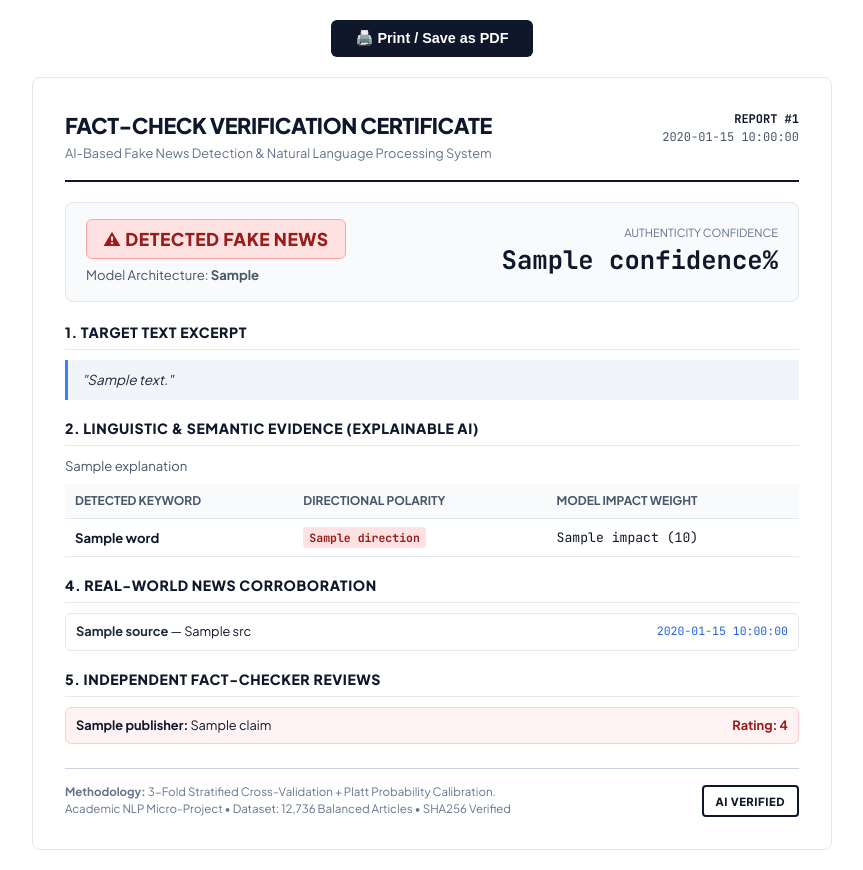
After one commit to jachinsamuel/AI_Fake_News_Detector, a Flask app: template templates/report_template.html in a window 1280 px wide. The commit adds this page. Shown: the whole page, without its empty margins (208-1071 px from the left). Run offline with Flask 3, Linux system fonts and the light colour scheme; the template is opened without the code that fills it: most values are stand-ins (such as "Sample title", 1, 10 or a date in 2020); parts of the project's set-up code (start-up, migrations or seed data) failed here and were passed over.

Commit message:
perf(ui): enhance AI Fake News Detector with formal fact-check verification report generation
- Implement export report functionality for formal fact-check verification certificates
- Add report template HTML and CSS styles for print-ready PDF reports
- Update Flask API to handle report generation requests
- Implement unit tests for report generation endpoint
- Enhance UI with export report button and PDF report generation functionality

```diff
--- a/app.py
+++ b/app.py
@@ -170,6 +170,35 @@ def scrape_url():
         }), 400
 
 
+@app.route("/export-report", methods=["POST"])
+def export_report():
+    """Render formal print-ready fact-check verification certificate / report."""
+    data = request.get_json(silent=True) or {}
+    import random
+    report_id = f"FND-2026-{random.randint(10000, 99999)}"
+    generated_at = time.strftime("%B %d, %Y • %H:%M:%S UTC")
+
+    web_data = data.get("web_verification") or {}
+    wiki_data = web_data.get("wikipedia_grounding") or {}
+    live_sources = web_data.get("live_sources") or []
+    fact_checks = web_data.get("fact_checks") or []
+
+    return render_template(
+        "report_template.html",
+        report_id=report_id,
+        generated_at=generated_at,
+        prediction=data.get("prediction", "UNKNOWN"),
+        confidence=data.get("confidence", 0.0),
+        model_used=data.get("model", "Soft-Voting Ensemble"),
+        input_text=data.get("input_text", ""),
+        explanation=data.get("explanation", ""),
+        feature_details=data.get("feature_details", []),
+        wiki=wiki_data,
+        live_sources=live_sources,
+        fact_checks=fact_checks
+    )
+
+
 @app.route("/api/metrics", methods=["GET"])
 def get_metrics():
     """Return model performance comparison metrics and training statistics."""
--- /dev/null
+++ b/templates/report_template.html
@@ -0,0 +1,384 @@
+<!DOCTYPE html>
+<html lang="en">
+<head>
+    <meta charset="UTF-8">
+    <title>Fact-Check Verification Report - {{ report_id }}</title>
+    <link rel="preconnect" href="https://fonts.googleapis.com">
+    <link rel="preconnect" href="https://fonts.gstatic.com" crossorigin>
+    <link href="https://fonts.googleapis.com/css2?family=Plus+Jakarta+Sans:wght@400;500;600;700;800&family=JetBrains+Mono:wght@400;500;700&display=swap" rel="stylesheet">
+
+    <style>
+        @page {
+            size: A4 portrait;
+            margin: 14mm 16mm;
+        }
+
+        *, *::before, *::after {
+            box-sizing: border-box;
+            margin: 0;
+            padding: 0;
+        }
+
+        body {
+            font-family: 'Plus Jakarta Sans', -apple-system, sans-serif;
+            color: #0F172A;
+            background: #FFFFFF;
+            font-size: 13px;
+            line-height: 1.5;
+            padding: 20px;
+        }
+
+        .report-sheet {
+            max-width: 800px;
+            margin: 0 auto;
+            border: 1px solid #E2E8F0;
+            padding: 32px;
+            border-radius: 8px;
+        }
+
+        /* Header */
+        .report-header {
+            display: flex;
+            justify-content: space-between;
+            align-items: flex-start;
+            border-bottom: 2px solid #0F172A;
+            padding-bottom: 16px;
+            margin-bottom: 20px;
+        }
+
+        .header-title-block h1 {
+            font-size: 1.35rem;
+            font-weight: 800;
+            letter-spacing: -0.02em;
+            color: #0F172A;
+        }
+
+        .header-title-block p {
+            font-size: 0.8rem;
+            color: #64748B;
+            margin-top: 2px;
+        }
+
+        .header-meta {
+            text-align: right;
+            font-family: 'JetBrains Mono', monospace;
+            font-size: 0.75rem;
+            color: #475569;
+        }
+
+        .header-meta strong {
+            display: block;
+            color: #0F172A;
+        }
+
+        /* Executive Summary */
+        .summary-card {
+            background: #F8FAFC;
+            border: 1px solid #E2E8F0;
+            border-radius: 8px;
+            padding: 16px 20px;
+            margin-bottom: 20px;
+            display: flex;
+            justify-content: space-between;
+            align-items: center;
+        }
+
+        .verdict-tag {
+            display: inline-block;
+            padding: 6px 16px;
+            border-radius: 6px;
+            font-weight: 800;
+            font-size: 1.1rem;
+            letter-spacing: 0.03em;
+        }
+
+        .verdict-real {
+            background: #DCFCE7;
+            color: #166534;
+            border: 1px solid #86EFAC;
+        }
+
+        .verdict-fake {
+            background: #FEE2E2;
+            color: #991B1B;
+            border: 1px solid #FCA5A5;
+        }
+
+        .confidence-box {
+            text-align: right;
+        }
+
+        .confidence-num {
+            font-family: 'JetBrains Mono', monospace;
+            font-size: 1.6rem;
+            font-weight: 800;
+            color: #0F172A;
+        }
+
+        .confidence-lbl {
+            display: block;
+            font-size: 0.7rem;
+            color: #64748B;
+            text-transform: uppercase;
+        }
+
+        /* Section Headings */
+        .section-title {
+            font-size: 0.88rem;
+            font-weight: 800;
+            text-transform: uppercase;
+            letter-spacing: 0.04em;
+            color: #0F172A;
+            border-bottom: 1px solid #E2E8F0;
+            padding-bottom: 6px;
+            margin: 18px 0 10px;
+        }
+
+        .input-excerpt {
+            background: #F1F5F9;
+            border-left: 3px solid #3B82F6;
+            padding: 10px 14px;
+            font-size: 0.85rem;
+            color: #1E293B;
+            line-height: 1.5;
+            margin-bottom: 16px;
+            font-style: italic;
+        }
+
+        /* Tables */
+        .report-table {
+            width: 100%;
+            border-collapse: collapse;
+            font-size: 0.82rem;
+            margin-bottom: 16px;
+        }
+
+        .report-table th, .report-table td {
+            padding: 8px 10px;
+            text-align: left;
+            border-bottom: 1px solid #E2E8F0;
+        }
+
+        .report-table th {
+            background: #F8FAFC;
+            font-weight: 700;
+            color: #475569;
+            font-size: 0.75rem;
+            text-transform: uppercase;
+        }
+
+        .badge-polar {
+            display: inline-block;
+            padding: 2px 6px;
+            border-radius: 4px;
+            font-family: 'JetBrains Mono', monospace;
+            font-size: 0.72rem;
+            font-weight: 700;
+        }
+
+        .badge-real { background: #DCFCE7; color: #166534; }
+        .badge-fake { background: #FEE2E2; color: #991B1B; }
+
+        /* Sources */
+        .source-row {
+            padding: 8px 10px;
+            border: 1px solid #E2E8F0;
+            border-radius: 6px;
+            margin-bottom: 6px;
+            display: flex;
+            justify-content: space-between;
+            font-size: 0.8rem;
+        }
+
+        .source-name {
+            font-weight: 700;
+            color: #1E293B;
+        }
+
+        .source-url {
+            color: #2563EB;
+            font-family: 'JetBrains Mono', monospace;
+            font-size: 0.72rem;
+        }
+
+        /* Wikipedia Grounding */
+        .wiki-box {
+            background: #EFF6FF;
+            border: 1px solid #BFDBFE;
+            padding: 10px 14px;
+            border-radius: 6px;
+            margin-bottom: 14px;
+            font-size: 0.82rem;
+        }
+
+        .wiki-title {
+            font-weight: 700;
+            color: #1E40AF;
+        }
+
+        /* Sign-off / Disclaimer */
+        .report-footer {
+            margin-top: 24px;
+            padding-top: 14px;
+            border-top: 1px solid #CBD5E1;
+            font-size: 0.72rem;
+            color: #64748B;
+            display: flex;
+            justify-content: space-between;
+            align-items: flex-end;
+        }
+
+        .seal-stamp {
+            border: 2px solid #0F172A;
+            padding: 6px 12px;
+            text-transform: uppercase;
+            font-weight: 800;
+            letter-spacing: 0.05em;
+            font-size: 0.7rem;
+            color: #0F172A;
+            border-radius: 4px;
+        }
+
+        .print-btn-bar {
+            text-align: center;
+            margin-bottom: 20px;
+        }
+
+        .btn-print {
+            background: #0F172A;
+            color: white;
+            border: none;
+            padding: 10px 24px;
+            border-radius: 6px;
+            font-weight: 700;
+            cursor: pointer;
+            font-size: 0.9rem;
+        }
+
+        @media print {
+            .print-btn-bar { display: none; }
+            body { padding: 0; }
+            .report-sheet { border: none; padding: 0; }
+        }
+    </style>
+</head>
+<body>
+    <div class="print-btn-bar">
+        <button type="button" class="btn-print" onclick="window.print()">🖨️ Print / Save as PDF</button>
+    </div>
+
+    <div class="report-sheet">
+        <!-- Header -->
+        <header class="report-header">
+            <div class="header-title-block">
+                <h1>FACT-CHECK VERIFICATION CERTIFICATE</h1>
+                <p>AI-Based Fake News Detection &amp; Natural Language Processing System</p>
+            </div>
+            <div class="header-meta">
+                <strong>REPORT #{{ report_id }}</strong>
+                <span>{{ generated_at }}</span>
+            </div>
+        </header>
+
+        <!-- Executive Summary -->
+        <div class="summary-card">
+            <div>
+                <span class="verdict-tag {{ 'verdict-real' if prediction == 'REAL' else 'verdict-fake' }}">
+                    {{ '✓ VERIFIED REAL NEWS' if prediction == 'REAL' else '⚠ DETECTED FAKE NEWS' }}
+                </span>
+                <p style="margin-top: 6px; font-size: 0.82rem; color: #475569;">
+                    Model Architecture: <strong>{{ model_used }}</strong>
+                </p>
+            </div>
+            <div class="confidence-box">
+                <span class="confidence-lbl">Authenticity Confidence</span>
+                <span class="confidence-num">{{ confidence }}%</span>
+            </div>
+        </div>
+
+        <!-- Input Excerpt -->
+        <h2 class="section-title">1. Target Text Excerpt</h2>
+        <div class="input-excerpt">
+            "{{ input_text }}"
+        </div>
+
+        <!-- Linguistic & XAI Feature Evidence -->
+        <h2 class="section-title">2. Linguistic &amp; Semantic Evidence (Explainable AI)</h2>
+        <p style="font-size: 0.82rem; color: #475569; margin-bottom: 8px;">
+            {{ explanation }}
+        </p>
+
+        {% if feature_details and feature_details|length > 0 %}
+        <table class="report-table">
+            <thead>
+                <tr>
+                    <th>Detected Keyword</th>
+                    <th>Directional Polarity</th>
+                    <th>Model Impact Weight</th>
+                </tr>
+            </thead>
+            <tbody>
+                {% for feat in feature_details[:6] %}
+                <tr>
+                    <td><strong>{{ feat.word }}</strong></td>
+                    <td>
+                        <span class="badge-polar {{ 'badge-real' if feat.direction == 'REAL' else 'badge-fake' }}">
+                            {{ feat.direction }}
+                        </span>
+                    </td>
+                    <td style="font-family: 'JetBrains Mono', monospace;">{{ feat.impact }} ({{ feat.score }})</td>
+                </tr>
+                {% endfor %}
+            </tbody>
+        </table>
+        {% endif %}
+
+        <!-- Wikipedia Grounding -->
+        {% if wiki and wiki.is_grounded %}
+        <h2 class="section-title">3. Wikipedia Encyclopedic Knowledge Grounding</h2>
+        <div class="wiki-box">
+            <span class="wiki-title">📖 {{ wiki.entity }}</span>
+            <p style="font-weight: 600; color: #1E3A8A; margin: 2px 0;">{{ wiki.description }}</p>
+            <p style="color: #334155; font-size: 0.78rem;">{{ wiki.extract_snippet }}</p>
+        </div>
+        {% endif %}
+
+        <!-- Live Web Sources -->
+        {% if live_sources and live_sources|length > 0 %}
+        <h2 class="section-title">4. Real-World News Corroboration</h2>
+        {% for src in live_sources[:4] %}
+        <div class="source-row">
+            <div>
+                <span class="source-name">{{ src.source }}</span> — <span>{{ src.title }}</span>
+            </div>
+            <span class="source-url">{{ src.published_at }}</span>
+        </div>
+        {% endfor %}
+        {% endif %}
+
+        <!-- Fact Check Ratings -->
+        {% if fact_checks and fact_checks|length > 0 %}
+        <h2 class="section-title">5. Independent Fact-Checker Reviews</h2>
+        {% for fc in fact_checks[:3] %}
+        <div class="source-row" style="background: #FEF2F2; border-color: #FECDD3;">
+            <div>
+                <strong>{{ fc.publisher }}:</strong> {{ fc.claim }}
+            </div>
+            <strong style="color: #991B1B;">Rating: {{ fc.rating }}</strong>
+        </div>
+        {% endfor %}
+        {% endif %}
+
+        <!-- Footer / Academic Certification -->
+        <footer class="report-footer">
+            <div>
+                <p><strong>Methodology:</strong> 3-Fold Stratified Cross-Validation + Platt Probability Calibration.</p>
+                <p>Academic NLP Micro-Project • Dataset: 12,736 Balanced Articles • SHA256 Verified</p>
+            </div>
+            <div class="seal-stamp">
+                AI VERIFIED
+            </div>
+        </footer>
+    </div>
+</body>
+</html>
```
Also changed, not shown: static/script.js (+44 -0 lines), static/style.css (+33 -1 lines), templates/index.html (+8 -1 lines), tests/test_pipeline.py (+17 -0 lines).
